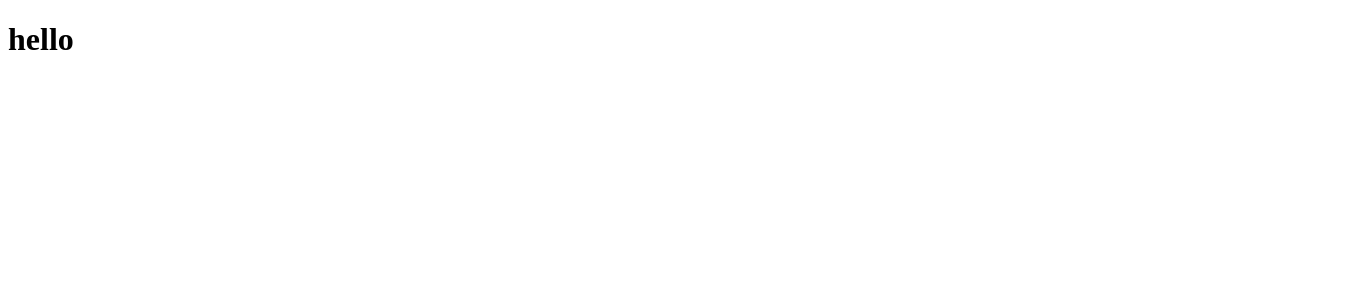
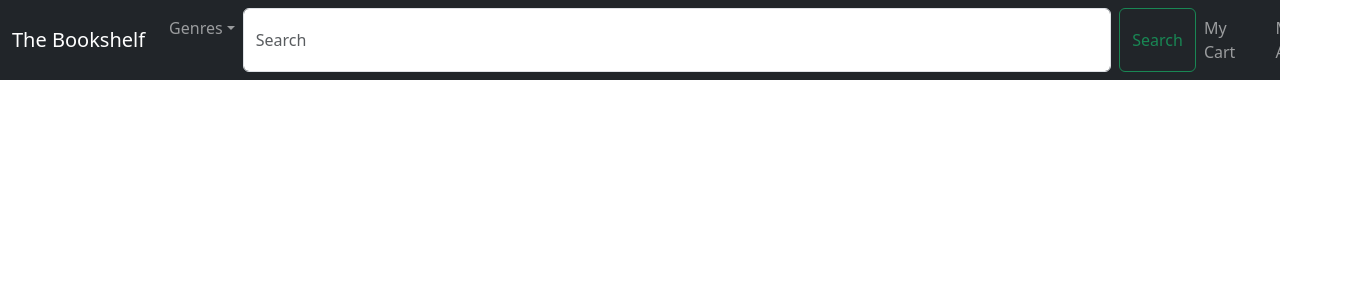
Before and after one commit to clintondfoster/theBookshelf, a React (Vite) app: page / in a window 1280 px wide. Shown: the top 300 px of the page, 1367 px wide, since content can reach past the window. Built offline with nearby package versions, Linux system fonts and the light colour scheme.

Commit message:
created navbar with links added and integreated search feature

```diff
--- a/package.json
+++ b/package.json
@@ -10,14 +10,20 @@
     "seed": "node seed.js"
   },
   "dependencies": {
+    "@emotion/react": "^11.11.1",
+    "@emotion/styled": "^11.11.0",
+    "@mui/icons-material": "^5.14.11",
+    "@mui/material": "^5.14.11",
     "@prisma/client": "^5.3.1",
     "@reduxjs/toolkit": "^1.9.6",
     "bcrypt": "^5.1.1",
+    "bootstrap": "^5.3.2",
     "concurrently": "^8.2.1",
     "cors": "^2.8.5",
     "express": "^4.18.2",
     "prisma": "^5.3.1",
     "react": "^18.2.0",
+    "react-bootstrap": "^2.8.0",
     "react-dom": "^18.2.0",
     "react-redux": "^8.1.2",
     "react-router-dom": "^6.16.0",
--- a/src/App.jsx
+++ b/src/App.jsx
@@ -1,10 +1,12 @@
-
+import { Routes, Route } from "react-router-dom";
+import Search from "./components/Search";
 
 function App() {
-
   return (
     <div className="App">
-      <h1>hello</h1>
+      <Routes>
+        <Route path="/search-results" element={<Search />} />
+      </Routes>
     </div>
   );
 }
--- /dev/null
+++ b/src/components/Nav.jsx
@@ -0,0 +1,97 @@
+import Button from "react-bootstrap/Button";
+import Container from "react-bootstrap/Container";
+import Form from "react-bootstrap/Form";
+import Nav from "react-bootstrap/Nav";
+import Navbar from "react-bootstrap/Navbar";
+import NavDropdown from "react-bootstrap/NavDropdown";
+import { Link } from "react-router-dom";
+import { useState } from "react";
+import { useDispatch } from "react-redux";
+import { showResult } from "../reducers/searchSlice";
+import { useNavigate } from "react-router-dom";
+
+function NavBar() {
+  const [searchInput, setSearchInput] = useState("");
+  console.log(searchInput);
+  const dispatch = useDispatch();
+  const navigate = useNavigate();
+
+  const input = (e) => {
+    setSearchInput(e.target.value);
+  };
+
+  const searchButton = (e) => {
+    e.preventDefault();
+    dispatch(showResult(searchInput));
+    navigate(`/search-results?q=${searchInput}`);
+  };
+
+  const homeClick = () => {
+    navigate('/home')
+  }
+
+  const cartClick = () => {
+    navigate('/cart')
+  }
+
+  const accountClick = () => {
+    navigate('/account')
+  }
+
+  return (
+    <Navbar expand="lg" bg="dark" variant="dark">
+      <Container fluid>
+        <Navbar.Brand onClick={homeClick}><div className="logo">The Bookshelf</div></Navbar.Brand>
+        <Navbar.Toggle aria-controls="navbarScroll" />
+        <Navbar.Collapse id="navbarScroll">
+          <Nav
+            className="me-auto my-2 my-lg-0"
+            style={{ maxHeight: "100px" }}
+            navbarScroll
+          >
+            <NavDropdown title="Genres" id="navbarScrollingDropdown">
+              <NavDropdown.Item>
+                <Link to={"/genres/fiction"}>Fiction</Link>
+              </NavDropdown.Item>
+              <NavDropdown.Item>
+                <Link to={"/genres/scifi"}> Sci-Fi</Link>
+              </NavDropdown.Item>
+              <NavDropdown.Item>
+                <Link to={"/genres/fantasy"}>Fantasy</Link>
+              </NavDropdown.Item>
+              <NavDropdown.Item>
+                <Link to={"/genres/mystery"}>Mystery</Link>
+              </NavDropdown.Item>
+
+              <NavDropdown.Item>
+                <Link to={"/genres/philosophy"}> Philosophy</Link>
+              </NavDropdown.Item>
+              <NavDropdown.Item>
+                <Link to={"/genres/romance"}> Romance</Link>
+              </NavDropdown.Item>
+              <NavDropdown.Item>
+                <Link to={"/genres/horror"}> Horror</Link>
+              </NavDropdown.Item>
+            </NavDropdown>
+            <Form className="d-flex">
+              <Form.Control
+                type="search"
+                placeholder="Search"
+                className="me-2"
+                aria-label="Search"
+                onChange={(e) => input(e)}
+              />
+              <Button variant="outline-success" onClick={searchButton}>
+                Search
+              </Button>
+            </Form>
+            <Nav.Link onClick={cartClick}>My Cart</Nav.Link>
+            <Nav.Link onClick={accountClick}>My Account</Nav.Link>
+          </Nav>
+        </Navbar.Collapse>
+      </Container>
+    </Navbar>
+  );
+}
+
+export default NavBar;
--- /dev/null
+++ b/src/components/Search.jsx
@@ -0,0 +1,35 @@
+import { useGetBooksQuery } from "../reducers/api";
+import { useSelector } from "react-redux";
+
+function Search() {
+  const searchInput = useSelector((state) => state.search);
+
+  const { data, isLoading } = useGetBooksQuery();
+  //   console.log(data)
+
+  const filteredBooks = data
+    ? data.filter((book) =>
+        book.title.toLowerCase().includes(searchInput.toLowerCase())
+      )
+    : [];
+//   console.log(filteredBooks)
+  console.log(searchInput)
+
+  return (
+    <div>
+      {isLoading ? (
+        <h1>loading....</h1>
+      ) : (
+        filteredBooks.map((book) => (
+          <div key={book.id}>
+            <h1>{book.title}</h1>
+            <h3>{book.description}</h3>
+            <p>{`Price: ${book.price}`}</p>
+          </div>
+        ))
+      )}
+    </div>
+  );
+}
+
+export default Search;
--- a/src/index.css
+++ b/src/index.css
@@ -0,0 +1,10 @@
+@media (min-width: 990px) {
+    .d-flex {
+        width: 1000px;
+    }
+}
+
+.logo:hover{
+    color: gainsboro;
+    cursor: pointer;
+}
--- a/src/main.jsx
+++ b/src/main.jsx
@@ -1,16 +1,20 @@
 import React from "react";
 import ReactDOM from "react-dom/client";
-import { BrowserRouter, Routes, Route } from "react-router-dom";
+import { BrowserRouter } from "react-router-dom";
 import { Provider } from "react-redux";
 import store from "../store";
 import App from "./App";
 import "./index.css";
+import NavBar from "./components/Nav";
+import 'bootstrap/dist/css/bootstrap.min.css';
+
 
 ReactDOM.createRoot(document.getElementById("root")).render(
   <React.StrictMode>
     <BrowserRouter>
     <Provider store={store}>
-    <App />
+    <NavBar/>
+    <App/>
     </Provider>
     </BrowserRouter>
   </React.StrictMode>
--- /dev/null
+++ b/src/reducers/searchSlice.js
@@ -0,0 +1,17 @@
+import { createSlice } from "@reduxjs/toolkit";
+
+const initialState = ''
+
+const searchSlice = createSlice({
+    name: 'search',
+    initialState,
+    reducers: {
+        showResult: (state, action)=> {
+            return action.payload
+        }
+    }
+})
+
+export const {showResult} = searchSlice.actions
+
+export default searchSlice.reducer
--- a/store.js
+++ b/store.js
@@ -1,9 +1,11 @@
 import { configureStore } from "@reduxjs/toolkit";
 import { storeApi } from "./src/reducers/api";
+import searchReducer from './src/reducers/searchSlice'
 
 const store = configureStore({
   reducer: {
     [storeApi.reducerPath]: storeApi.reducer,
+    search: searchReducer
   },
   middleware: (getDefaultMiddleware) =>
     getDefaultMiddleware().concat(storeApi.middleware),
```
Also changed, not shown: 2 other files (tests, documents, lock files or other folders).
